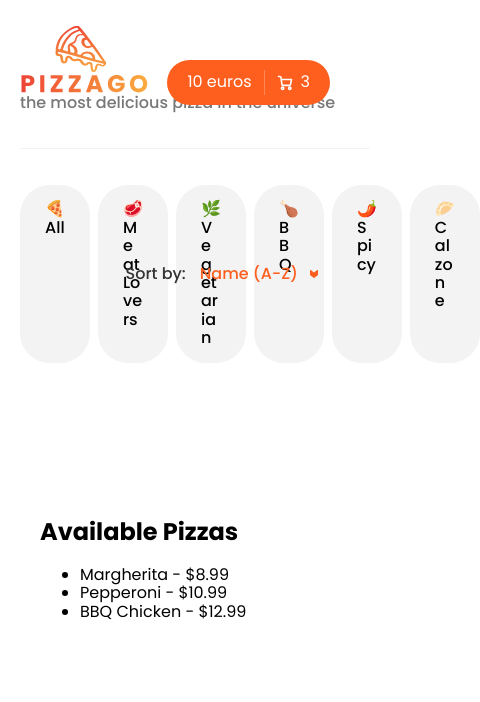
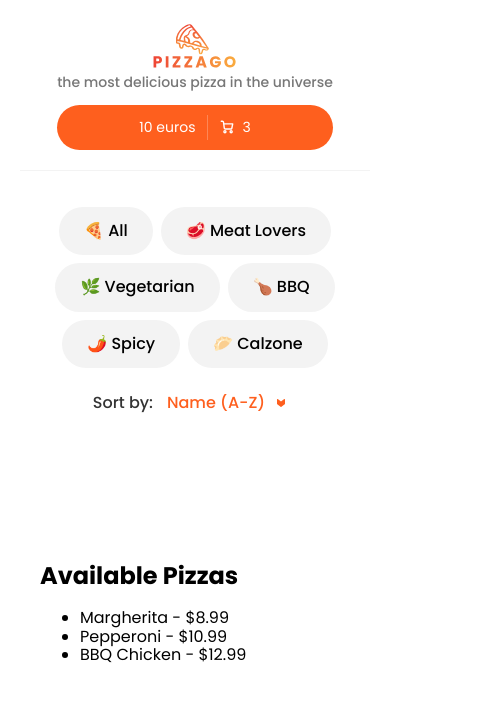
Before and after one commit to akutuzova11/react-pizza-go, a React (Create React App) app: page / in a window 390 px wide. Shown: the top 702 px of the page, 480 px wide, since content can reach past the window. Built offline with nearby package versions, Linux system fonts and the light colour scheme.

Commit message:
Add mobile responsiveness

```diff
--- a/src/common/Navigation/styled.js
+++ b/src/common/Navigation/styled.js
@@ -9,11 +9,21 @@ export const NavigationStyled = styled.nav`
   position sticky;
   top: 0;
   z-index: 1000;
+
+   @media (max-width: ${({ theme }) => theme.breakpoint.mobileSmall}px) {
+  align-items: center;
+justify-content: center;
+  }
 `;
 
 export const Logo = styled(LogoStyled)`
   height: 80px;
   width: 130px;
+
+  @media (max-width: ${({ theme }) => theme.breakpoint.mobileSmall}px) {
+    height: 50px;
+    width: 100px;
+  }
 `;
 
 export const Text = styled.p`
@@ -21,11 +31,20 @@ export const Text = styled.p`
   font-size: 16px;
   font-weight: 500;
   color: ${({ theme }) => theme.color.darkgray};
+  line-height: 1.2;
+
+  @media (max-width: ${({ theme }) => theme.breakpoint.mobileSmall}px) {
+    font-size: 14px;
+    text-align: center;
+    white-space: normal;
+    margin-top: 0;
+    display: inline-block;
+  }
 `;
 
 export const BasketButton = styled.div`
   padding: 10px 20px;
-  margin-top: 60px;
+  margin-top: 80px;
   margin-right: 60px;
   position: absolute;
   top: 0;
@@ -36,11 +55,21 @@ export const BasketButton = styled.div`
   justify-content: center;
   align-items: center;
   gap: 8px;
+
+  @media (max-width: ${({ theme }) => theme.breakpoint.mobileSmall}px) {
+    position: relative;
+    margin: auto;
+    padding: 10px 82px;
+  }
 `;
 
 export const Payment = styled.span`
   font-size: 16px;
   color: ${({ theme }) => theme.color.white};
+
+  @media (max-width: ${({ theme }) => theme.breakpoint.mobileSmall}px) {
+    font-size: 14px;
+  }
 `;
 
 export const VerticalLine = styled.div`
@@ -55,11 +84,20 @@ export const VerticalLine = styled.div`
 export const BasketIcon = styled(Basket)`
   width: 16px;
   height: 16px;
+
+  @media (max-width: ${({ theme }) => theme.breakpoint.mobileSmall}px) {
+    width: 14px;
+    height: 14px;
+  }
 `;
 
 export const OrdersNumber = styled.span`
   font-size: 16px;
   color: ${({ theme }) => theme.color.white};
+
+  @media (max-width: ${({ theme }) => theme.breakpoint.mobileSmall}px) {
+    font-size: 14px;
+  }
 `;
 
 export const HorizontalLine = styled.div`
@@ -74,13 +112,25 @@ export const MenuGrouped = styled.div`
   display: flex;
   justify-content: center;
   align-items: center;
+
+  @media (max-width: ${({ theme }) => theme.breakpoint.laptop}px) {
+    flex-direction: column;
+    align-items: center;
+    justify-content: center;
+  }
 `;
 
 export const List = styled.ul`
   padding: 0;
   list-style: none;
   display: flex;
+  flex-wrap: wrap;
   gap: 8px;
+
+  @media (max-width: ${({ theme }) => theme.breakpoint.laptop}px) {
+    align-items: center;
+    justify-content: center;
+  }
 `;
 
 export const Item = styled.li`
@@ -97,6 +147,11 @@ export const Sorting = styled.p`
   margin-right: 60px;
   right: 0;
   position: absolute;
+
+  @media (max-width: ${({ theme }) => theme.breakpoint.laptop}px) {
+    position: relative;
+    margin: 0;
+  }
 `;
 
 export const SortContainer = styled.div`
@@ -112,10 +167,10 @@ export const SortLabel = styled.label`
 
 export const StyledDropdownIndicator = styled.div`
   display: flex;
-  align-items: center; /* Vertically centers the icon */
+  align-items: center;
   justify-content: center;
   color: #fe5f1e;
-    margin-left: -10px;
+  margin-left: -10px;
   &:hover {
     color: #ff7a3d;
   }
```
